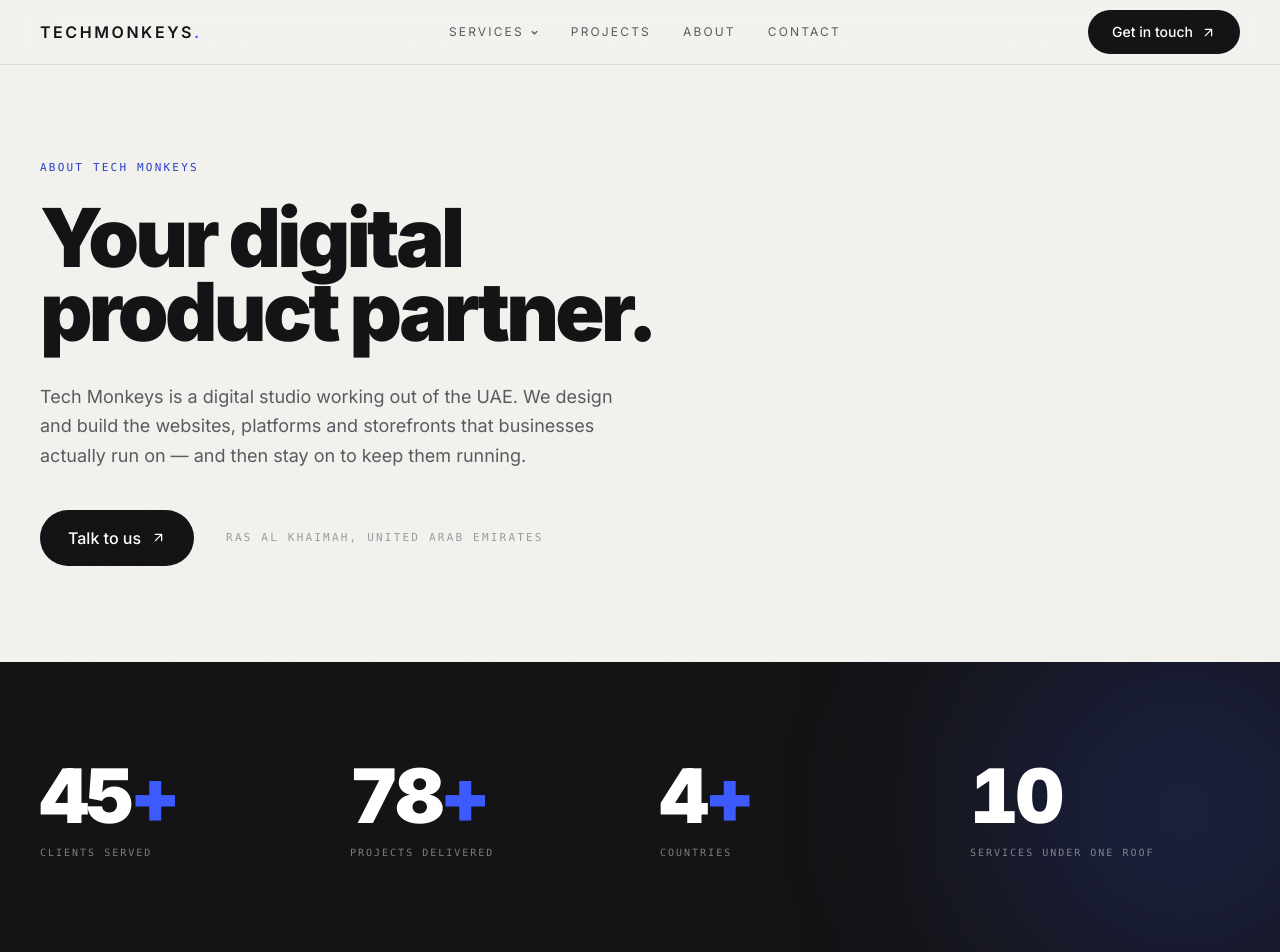
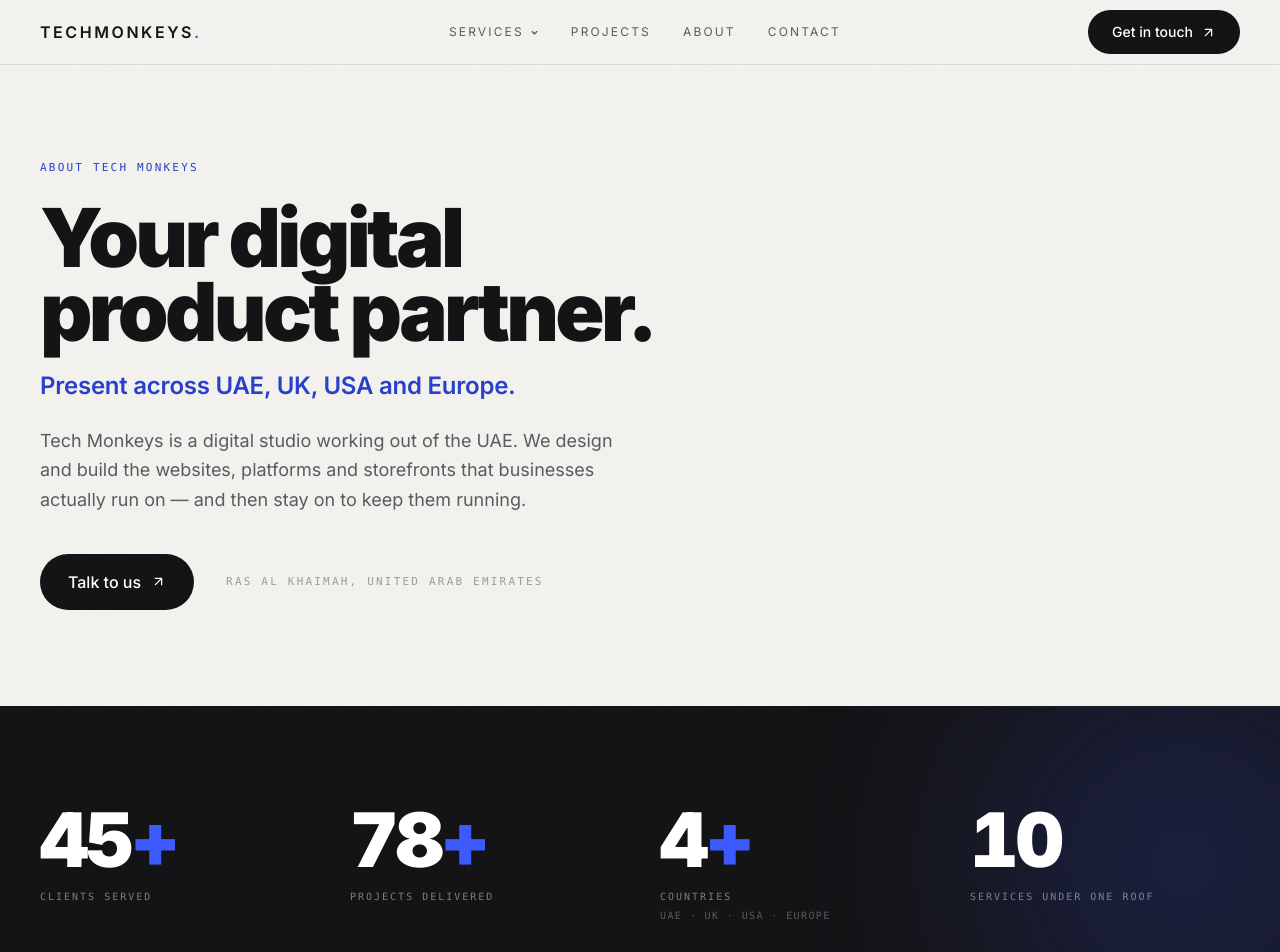
Before and after one commit to HarshalTarwale/Tech-Monkeys, a Next.js app: page /about in a window 1280 px wide. Shown: the top 952 px of the page. Built offline with nearby package versions, Linux system fonts and the light colour scheme.

Commit message:
countries added

```diff
--- a/components/sections/about-hero.tsx
+++ b/components/sections/about-hero.tsx
@@ -23,7 +23,15 @@
           {about.heading.emphasis}
         </h1>
 
-        <p className="mt-8 max-w-xl text-lg leading-relaxed text-muted">
+        {/* Subheading, not a paragraph aside — the reach across four
+            markets is a credential a prospect outside the UAE needs to
+            clock immediately, so it gets its own visual weight rather than
+            being folded into the intro sentence below. */}
+        <p className="mt-5 max-w-xl text-xl font-semibold tracking-[-.01em] text-accent-deep md:text-2xl">
+          Present across UAE, UK, USA and Europe.
+        </p>
+
+        <p className="mt-6 max-w-xl text-lg leading-relaxed text-muted">
           {about.intro}
         </p>
 
--- a/components/sections/about-stats.tsx
+++ b/components/sections/about-stats.tsx
@@ -36,6 +36,11 @@
               <div className="mt-3 font-mono text-[10px] uppercase tracking-[.2em] text-white/45">
                 {stat.label}
               </div>
+              {stat.sublabel && (
+                <div className="mt-1 font-mono text-[10px] uppercase tracking-[.14em] text-white/30">
+                  {stat.sublabel}
+                </div>
+              )}
             </div>
           ))}
         </div>
--- a/components/sections/contact.tsx
+++ b/components/sections/contact.tsx
@@ -76,6 +76,8 @@
             {site.tagline}
             <br />
             {site.location}
+            <br />
+            <span className="text-faint">UAE · UK · USA · Europe</span>
           </div>
 
           <div className="md:text-center">
--- a/components/sections/hero.tsx
+++ b/components/sections/hero.tsx
@@ -73,7 +73,7 @@
           height math above is unaffected. */}
       <div className="relative z-10 mx-auto w-full max-w-shell translate-y-[-2.5vh]">
         <div className="mb-8 font-mono text-xs uppercase tracking-[.22em] text-accent-deep">
-          Digital product partner · UAE
+          Digital product partner · UAE · UK · USA · Europe
         </div>
 
         {/* clamp(floor, fluid, ceiling), not plain vw — vw alone has no
--- a/content/about.ts
+++ b/content/about.ts
@@ -42,6 +42,8 @@
 export interface AboutStat {
   value: string;
   label: string;
+  /** Optional quiet detail line shown under the label, e.g. naming which countries. */
+  sublabel?: string;
 }
 
 export interface AboutPrinciple {
@@ -67,7 +69,7 @@
   stats: [
     { value: "45+", label: "Clients served" },
     { value: "78+", label: "Projects delivered" },
-    { value: "4+", label: "Countries" },
+    { value: "4+", label: "Countries", sublabel: "UAE · UK · USA · Europe" },
     { value: "10", label: "Services under one roof" },
   ] as AboutStat[],
 
```
